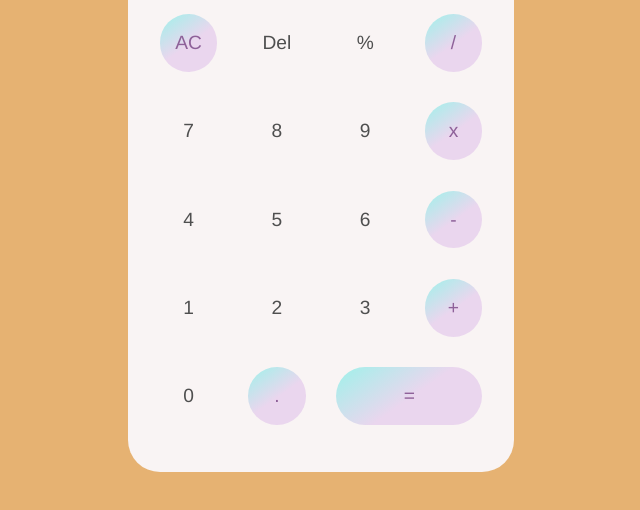
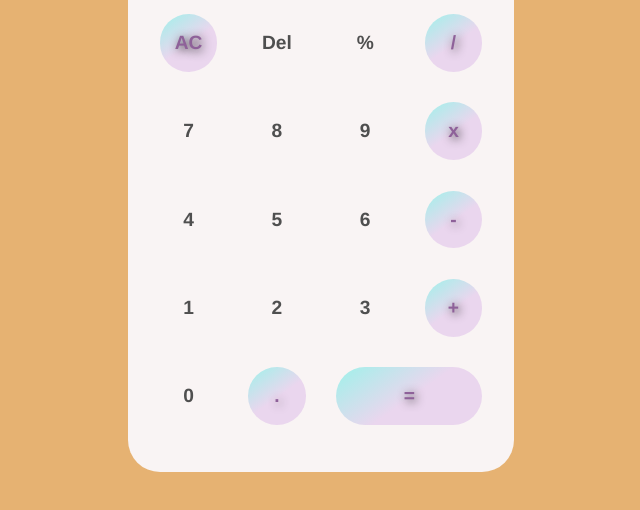
Before and after one commit to juniperfawn/brainnest-calculator, a plain HTML site: page index.html in a window 1280 px wide. Shown: the part 254-764 px from the top of the page, without its empty margins (319-959 px from the left). Drawn offline with Linux system fonts and the light colour scheme.

Commit message:
Added shadow to oprators

```diff
--- a/styles.css
+++ b/styles.css
@@ -136,6 +136,7 @@ body {
     inset: 50% auto auto 50%;
     transform: translateY(-50%) translateX(-50%);
     color: var(--text-color-regular);
+    font-weight: bold;
 }
 
 .keyboard__key--operator {
@@ -145,6 +146,7 @@ body {
 
 .keyboard__key--operator > .keyboard__keyVal {
     color: var(--text-color-operator);
+    text-shadow: 2px 2px 10px #333333;
 }
 
 .keyboard__row>.keyboard__key--colspan {
```
